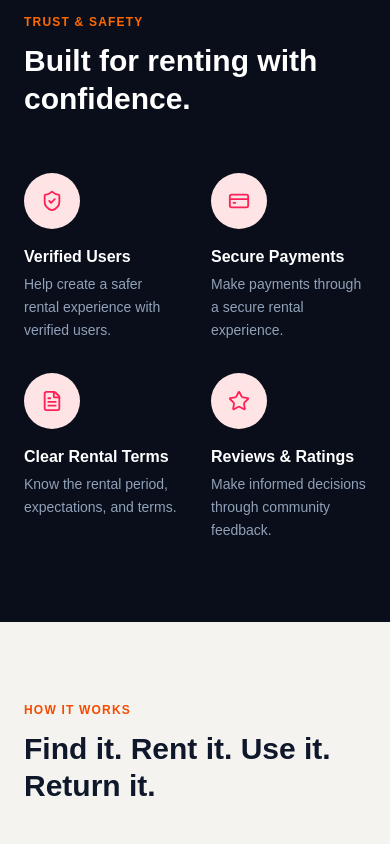
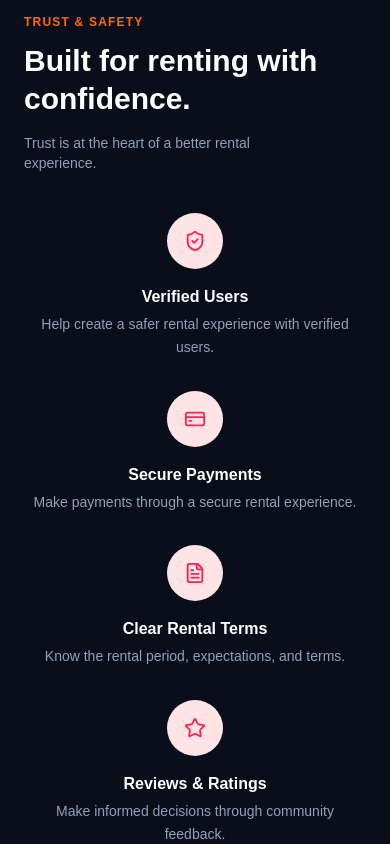
Before and after one commit to Rendoz-m4Ace/Rendoz_codebase, a Next.js app: page / in a window 390 px wide. Shown: the part 5420-6264 px from the top of the page. Built offline with nearby package versions, Linux system fonts and the light colour scheme.

Commit message:
Fix mobile view for TrustFeatures

```diff
--- a/component/TrustFeatures.tsx
+++ b/component/TrustFeatures.tsx
@@ -35,13 +35,17 @@ export default function TrustFeatures() {
       <p className="text-xs font-semibold tracking-widest text-orange-500 uppercase mb-3">
         Trust &amp; Safety
       </p>
-      <h2 className="text-3xl md:text-4xl font-bold text-white mb-14 max-w-lg leading-tight">
-        Built for renting with confidence.
+      <h2 className="text-3xl md:text-4xl font-bold text-white mb-4 max-w-lg leading-tight">
+        Built for renting with <br className="md:hidden" />
+        confidence.
       </h2>
-      <div className="grid grid-cols-2 md:grid-cols-4 gap-8">
+      <p className="text-slate-400 text-sm max-w-md mb-10">
+        Trust is at the heart of a better rental <br className="md:hidden" /> experience.
+      </p>
+      <div className="grid grid-cols-1 md:grid-cols-4 gap-8">
         {features.map((f) => (
-          <div key={f.title}>
-            <div className="w-14 h-14 rounded-full bg-rose-100 flex items-center justify-center mb-4">
+          <div key={f.title} className="text-center md:text-left">
+            <div className="w-14 h-14 rounded-full bg-rose-100 flex items-center justify-center mb-4 mx-auto md:mx-0">
               <f.icon size={22} className="text-rose-500" />
             </div>
             <h3 className="text-white font-semibold mb-1">{f.title}</h3>
```
